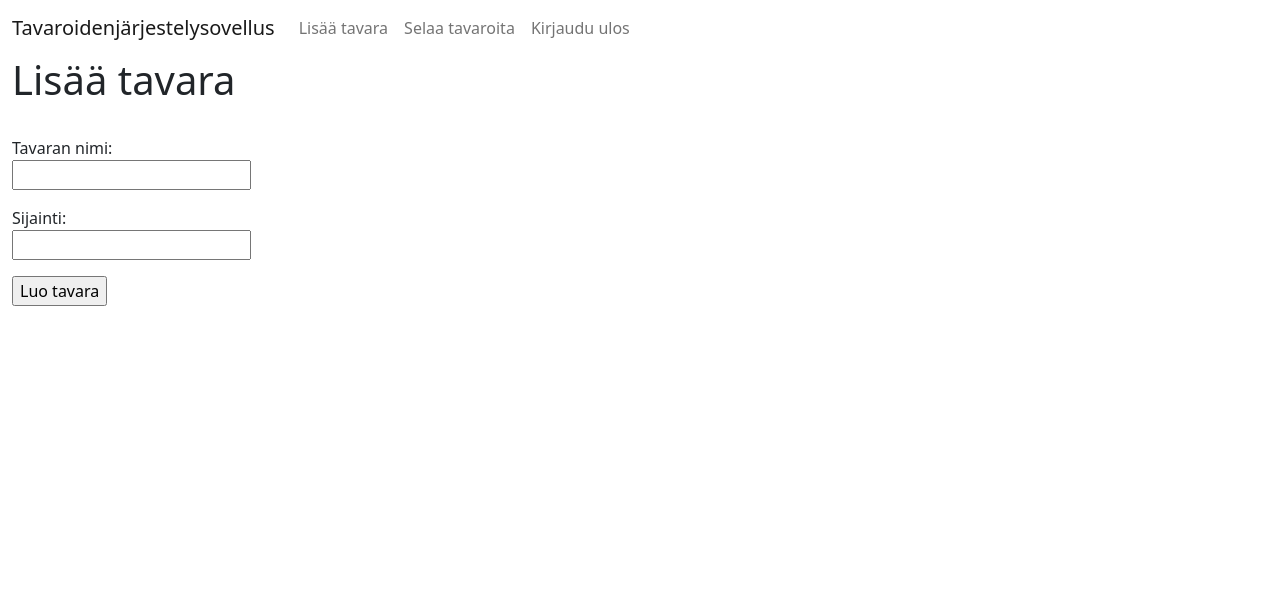
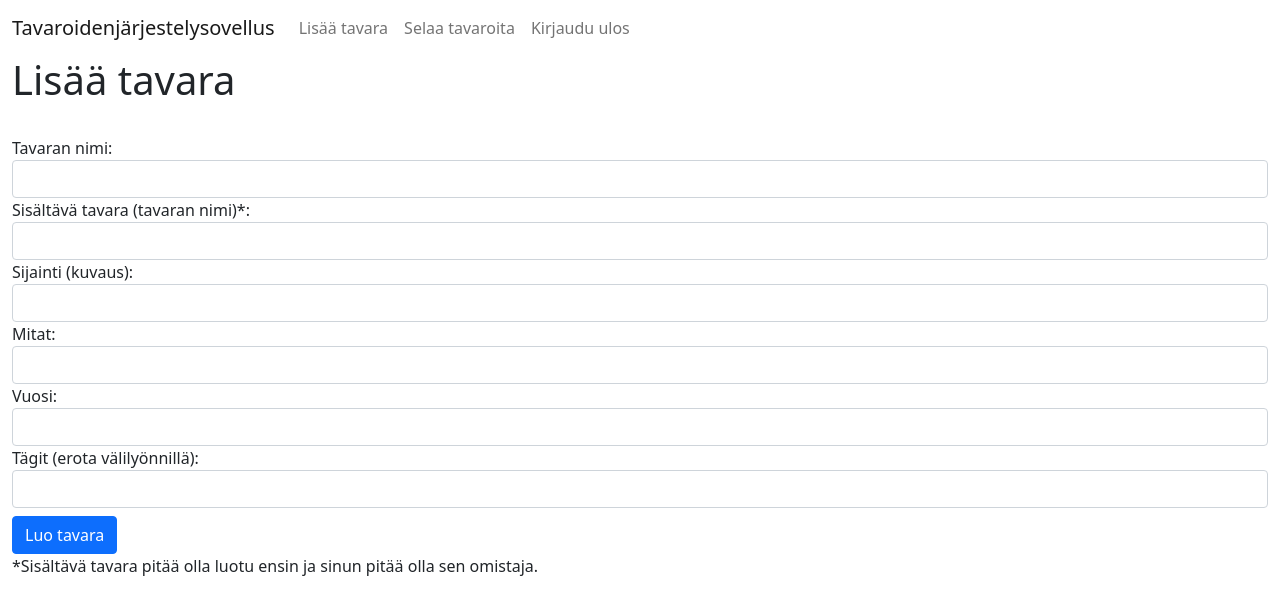
Before and after one commit to emigination/jarjestelysovellus, a Flask app: page /add_item in a window 1280 px wide. Shown: the top 615 px of the page. Run offline with Flask 2, Linux system fonts and the light colour scheme; the visitor is signed in with stand-in values (Sample User, id 1).

Commit message:
Create success page to indicate successful actions, start adding more item properties

```diff
--- a/routes.py
+++ b/routes.py
@@ -47,10 +47,9 @@ def register():
     if users.create_user(name, password):
         session["name"] = name
         session["user_id"] = users.fetch_user(name).id
-        return redirect("/")
+        return render_template("success.html", title="Luo uusi käyttäjä", action="Käyttäjätunnuksen luonti")
     else:
         return render_template("create_user.html", error="Käyttäjätunnus on jo käytössä!")
-
 
 @app.route("/add_item")
 def add_item():
@@ -60,13 +59,31 @@ def add_item():
 @app.route("/new_item", methods=["POST"])
 def new_item():
     name = request.form["name"]
+    parent_item = request.form["parent_item"]
     location = request.form["location"]
+    dimensions = request.form["dimensions"]
+    year = request.form["year"]
+    tags = request.form["tags"]
     if len(name) > 100:
         error = 'Nimi on liian pitkä! Pituus saa olla enintään 100 merkkiä.'
+    elif items.find_by_name(name):
+        error = 'Sinulla on jo samanniminen tavara!'
+    elif len(parent_item) > 100 or not items.find_by_name(parent_item):
+        error = 'Sisältävää tavaraa ei löydy. Tarkista, että kirjoitit sen nimen oikein.'
     elif len(location) > 100:
         error = 'Sijainnin kuvaus on liian pitkä! Pituus saa olla enintään 100 merkkiä.'
-    elif items.new_item(name, location):
-        return redirect("/")
+    elif len(dimensions) > 100:
+        error = 'Mittojen kuvaus on liian pitkä! Pituus saa olla enintään 100 merkkiä.'
+    elif year>9999 or year<0:
+        error = 'Vuoden tulee olla väliltä 0-9999'
+    elif len(dimensions) > 100:
+        error = 'Mittojen kuvaus on liian pitkä! Pituus saa olla enintään 100 merkkiä.'
+    elif len(tags) > 100:
+        error = 'Tägien yhteispituus saa olla enintään 100 merkkiä.'
+    elif len(tags) > 100:
+        error = 'Tägien yhteispituus saa olla enintään 100 merkkiä.'
+    elif items.new_item(name, parent_item, location, dimensions, year, tags):
+        return render_template("success.html", title="Lisää tavara", action="Tavaran lisäys")
     else:
         error = 'Epäonnistui :('
     return render_template("add_item.html", error=error)
@@ -111,7 +128,7 @@ def update_item(id):
     elif len(location) > 100:
         error = 'Sijainnin kuvaus on liian pitkä! Pituus saa olla enintään 100 merkkiä.'
     elif items.edit(id, name, location):
-        return redirect("/")
+        return render_template("success.html", title="Muokkaa tavaraa", action="Tavaran muokkaus")
     else:
         error = 'Epäonnistui :('
     item = items.find_by_id(id)
--- a/templates/add_item.html
+++ b/templates/add_item.html
@@ -3,14 +3,33 @@
 {% block pagename %} Lisää tavara {% endblock %}
 {% block content %}
 <form action="/new_item" method="POST">
-    <p>Tavaran nimi:<br>
-        <input type="text" name="name">
-    </p>
-    <p>Sijainti:<br>
-        <input type="text" name="location">
-    </p>
-    <input type="submit" value="Luo tavara">
+    <div class="form-group">
+        <label for="name">Tavaran nimi: </label>
+        <input type="text" class="form-control" id="name" name="name">
+    </div>
+    <div class="form-group">
+        <label for="parent_item">Sisältävä tavara (tavaran nimi)*: </label>
+        <input type="text" class="form-control" id="parent_item" name="parent_item">
+    </div>
+    <div class="form-group">
+        <label for="location">Sijainti (kuvaus): </label>
+        <input type="text" class="form-control" id="location" name="location">
+    </div>
+    <div class="form-group">
+        <label for="dimensions">Mitat: </label>
+        <input type="text" class="form-control" id="dimensions" name="dimensions">
+    </div>
+    <div class="form-group">
+        <label for="year">Vuosi: </label>
+        <input type="integer" class="form-control" id="year" name="year">
+    </div>
+    <div class="form-group">
+        <label for="tags">Tägit (erota välilyönnillä): </label>
+        <input type="text" class="form-control" id="tags" name="tags">
+    </div>
+    <input type="submit" class="btn btn-primary mt-2" value="Luo tavara">
 </form>
+<p>*Sisältävä tavara pitää olla luotu ensin ja sinun pitää olla sen omistaja.</p>
 {% if error %}
 <p class="text-danger">{{error}}</p>
 {% endif %}
--- a/templates/search_item.html
+++ b/templates/search_item.html
@@ -2,6 +2,7 @@
 {% extends "layout.html" %}
 {% block pagename %} Etsi tavara {% endblock %}
 {% block content %}
+<p>Sinulla on yhteensä xyz tavaraa.</p>
 <form action="/fetch_item" method="GET">
     <p>Tavaran nimi:<br>
         <input type="text" name="name">
--- /dev/null
+++ b/templates/success.html
@@ -0,0 +1,6 @@
+<!DOCTYPE html>
+{% extends "layout.html" %}
+{% block pagename %} {{title}} {% endblock %}
+{% block content %}
+<p>{{action}} onnistui!</p>
+{% endblock %}
```
Also changed, not shown: items.py (+16 -6 lines), schema.sql (+18 -1 lines), README.md.
